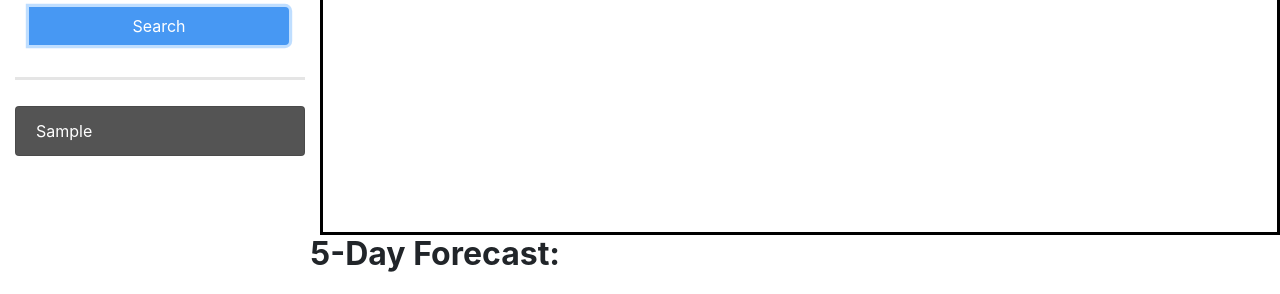
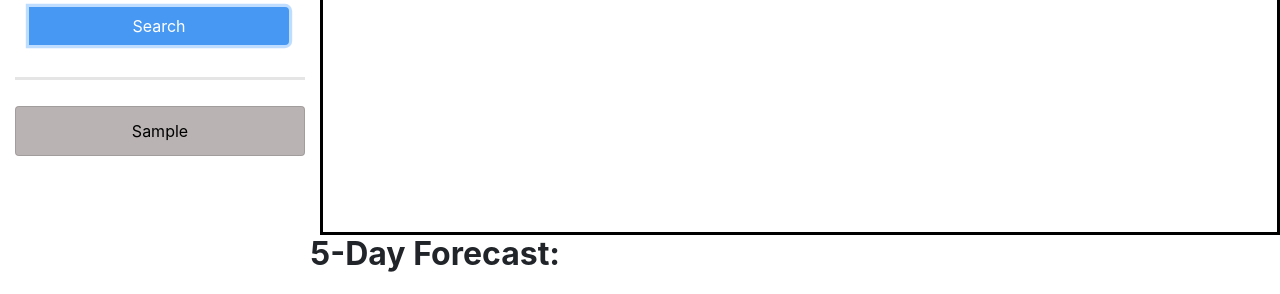
Before and after one commit to Tezeroth/WeatherDashboard, a plain HTML site: page index.html in a window 1280 px wide. Both pictures are taken after typing "Sample" into the empty fields and a click on the button "Search". Shown: the part 167-461 px from the top of the page. Drawn offline with nearby package versions, Linux system fonts and the light colour scheme; no server answers.

Commit message:
final commit?

```diff
--- a/assets/style.css
+++ b/assets/style.css
@@ -84,7 +84,8 @@
   }
 
   button.list-group-item {
-    background-color: #545454;
-    color: white;
+    background-color: #b9b3b3;
+    color: rgb(0, 0, 0);
     margin-top: 10px;
+    text-align: center;
   }
```
